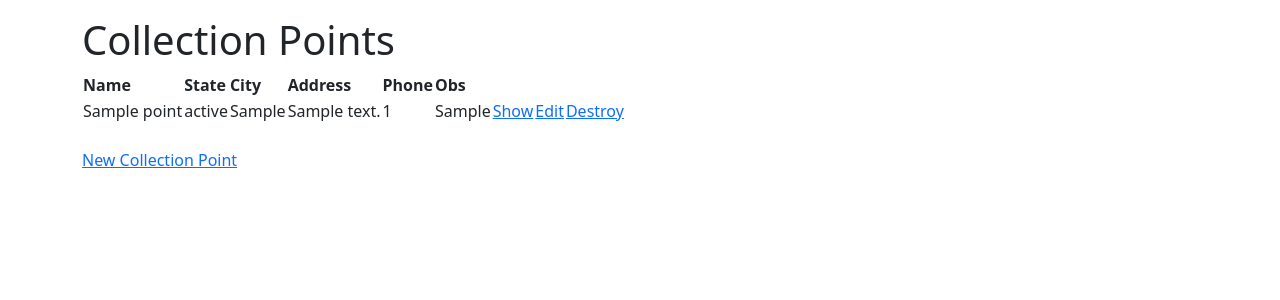
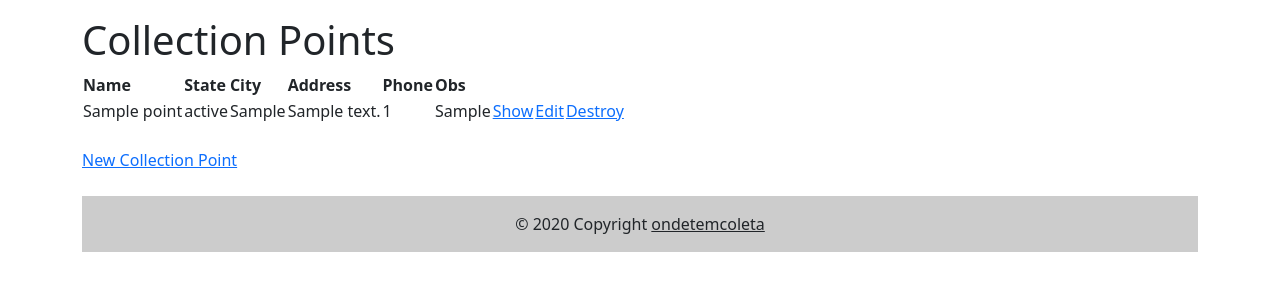
Before and after one commit to biancaguzenski/ondetemcoleta, a Rails app: page / in a window 1280 px wide. Shown: the part 110-410 px from the top of the page. Run offline with Rails 7, Linux system fonts and the light colour scheme; tables that the repository leaves empty hold one stand-in row (values such as "Sample post"); style sheets or scripts are compiled from the project's sources; some libraries are stand-ins or nearby versions.

Commit message:
Added simple footer.

```diff
--- a/app/views/layouts/application.html.erb
+++ b/app/views/layouts/application.html.erb
@@ -22,6 +22,13 @@
       </nav>
       <%= yield %>
     </div>
-
+    <footer class="pt-4">
+      <div class="container">
+        <div class="text-center p-3" style="background-color: rgba(0, 0, 0, 0.2)">
+          © 2020 Copyright
+          <a class="text-dark" href="">ondetemcoleta</a>
+        </div>
+      </div>
+    </footer>
   </body>
 </html>
```
